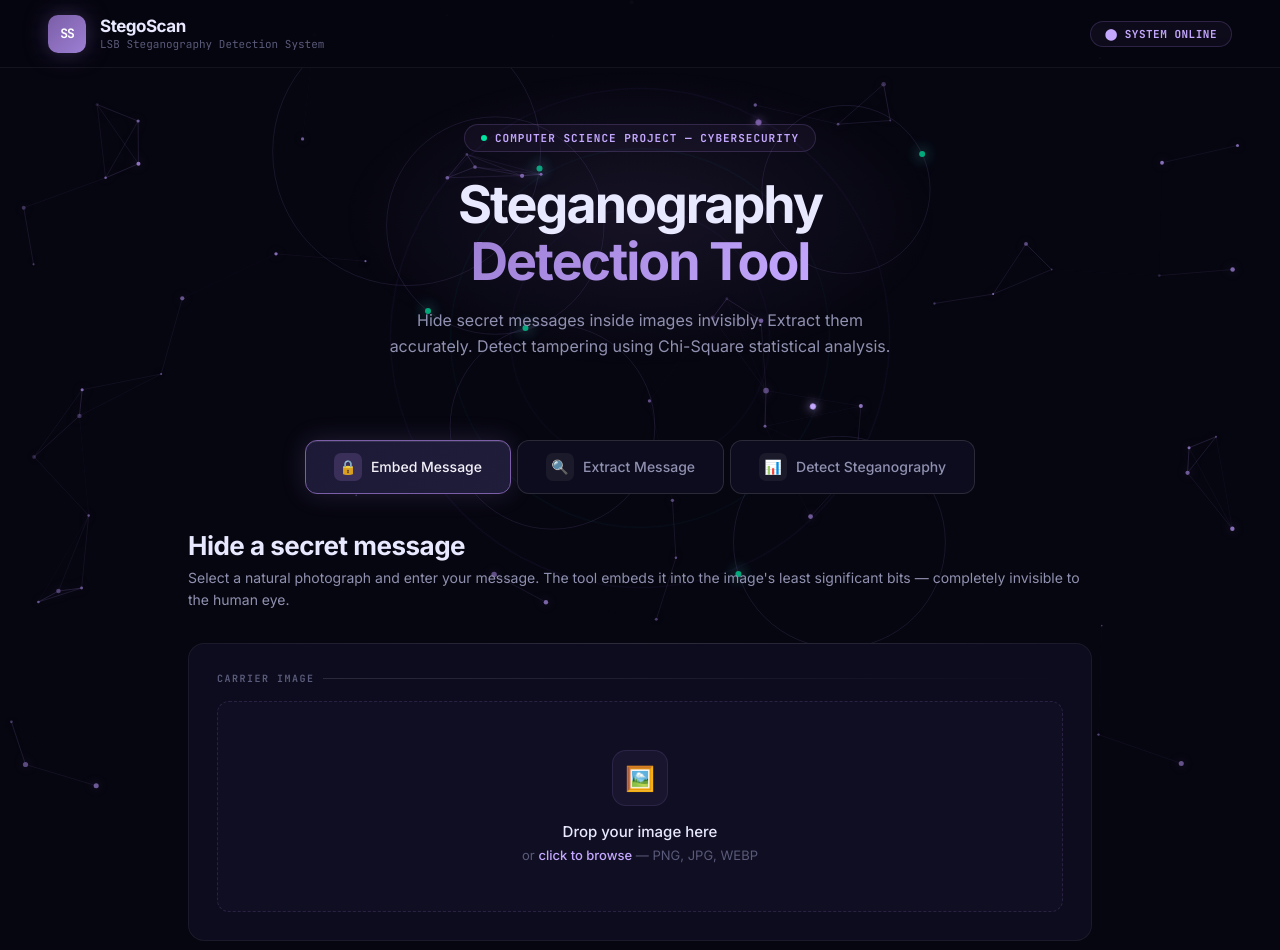
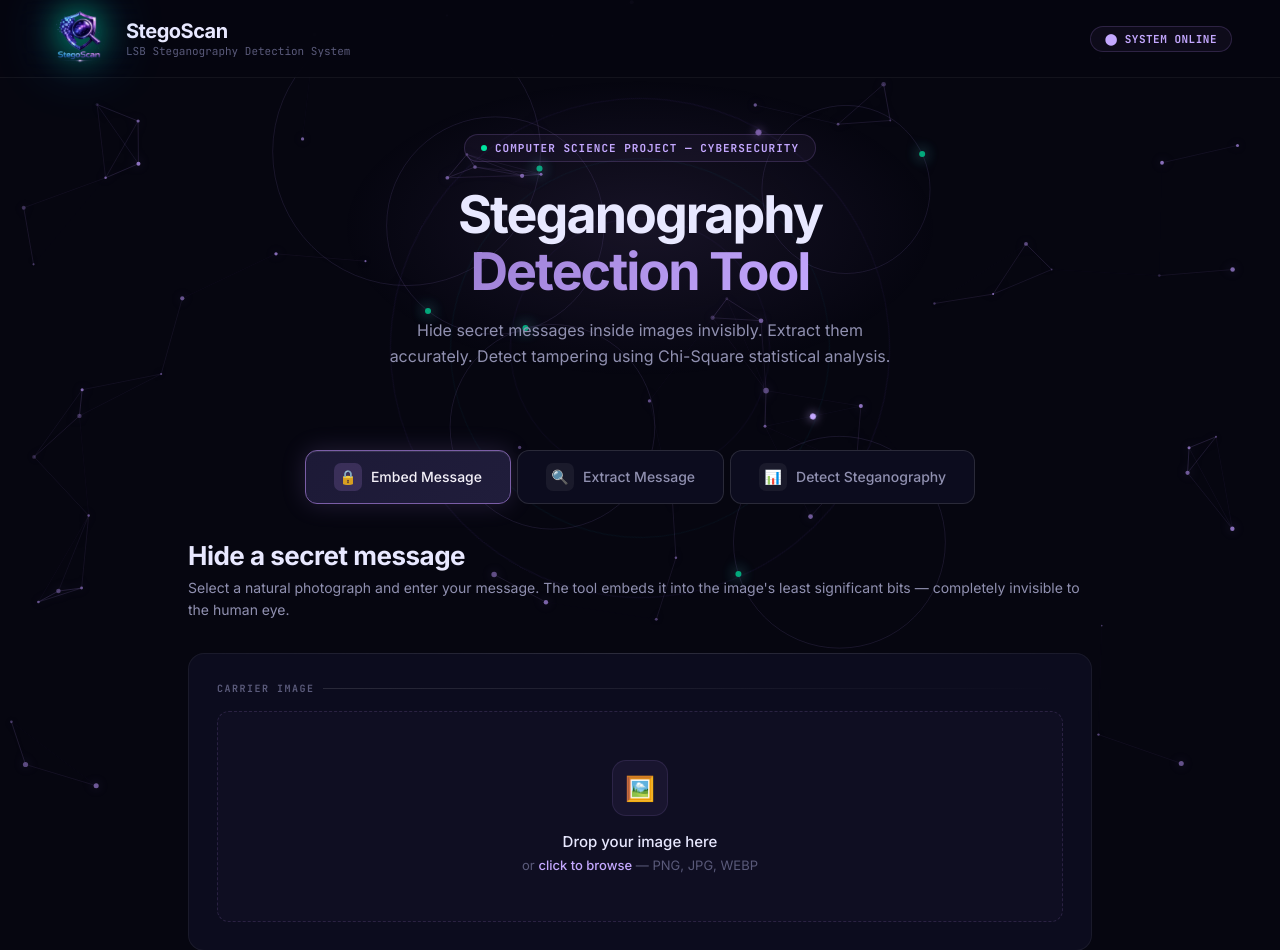
Before and after one commit to Prabhat-d/StegoScan, a Flask app: page / in a window 1280 px wide. Shown: the top 950 px of the page. Run offline with Flask 3, Linux system fonts and the light colour scheme; some libraries are stand-ins or nearby versions.

Commit message:
Add StegoScan branding logo

```diff
--- a/static/css/header-hero.css
+++ b/static/css/header-hero.css
@@ -5,7 +5,7 @@
 /* ── HEADER ── */
 header {
   padding: 0 48px;
-  height: 68px;
+  height: 78px;
   display: flex;
   align-items: center;
   justify-content: space-between;
@@ -52,8 +52,8 @@ header {
 }
 
 .brand-name {
-  font-size: 17px;
-  font-weight: 700;
+  font-size: 20px;
+  font-weight: 800;
   letter-spacing: -0.5px;
 }
 .brand-tag {
@@ -61,6 +61,56 @@ header {
   color: var(--text3);
   font-family: var(--mono);
   margin-top: 1px;
+}
+
+.nav-logo {
+
+  width: 64px;
+
+  height: 64px;
+
+  object-fit: contain;
+
+
+  transform: scale(1.35);
+
+
+  filter:
+    drop-shadow(
+      0 0 12px rgba(0,229,160,.8)
+    )
+    drop-shadow(
+      0 0 22px rgba(0,180,255,.45)
+    );
+
+
+  transition:
+    transform .3s ease,
+    filter .3s ease;
+
+}
+
+
+.nav-logo:hover {
+
+  transform:
+    scale(1.45)
+    rotate(-3deg);
+
+}
+
+@media(max-width:600px){
+
+
+.main-logo{
+
+    width:120px;
+
+    height:120px;
+
+}
+
+
 }
 
 .header-badge {
--- a/templates/index.html
+++ b/templates/index.html
@@ -34,6 +34,11 @@
       rel="stylesheet"
       href="{{ url_for('static', filename='css/misc.css') }}"
     />
+    <link
+      rel="icon"
+      type="image/png"
+      href="{{ url_for('static', filename='images/logo.png') }}"
+    />
   </head>
   <body>
     <canvas id="bg-canvas"></canvas>
@@ -41,9 +46,15 @@
     <div class="wrap">
       <header>
         <div class="brand">
-          <div class="brand-icon">SS</div>
+          <img
+src="{{ url_for('static', filename='images/logo.png') }}"
+alt="StegoScan"
+class="nav-logo"
+>
           <div>
-            <div class="brand-name">StegoScan</div>
+            <div class="brand-name">
+    StegoScan
+</div>
             <div class="brand-tag">LSB Steganography Detection System</div>
           </div>
         </div>
```
Also changed, not shown: static/images/logo.png (added), static/logo.png (deleted).
